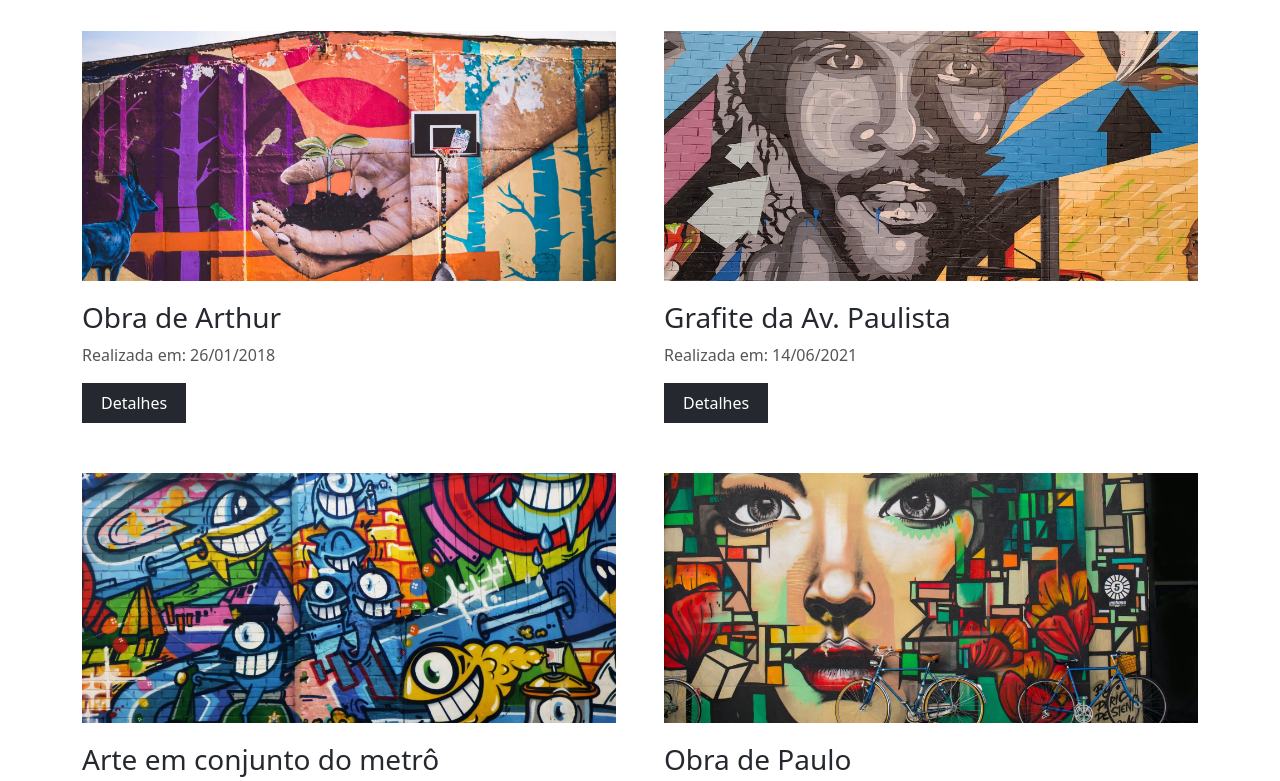
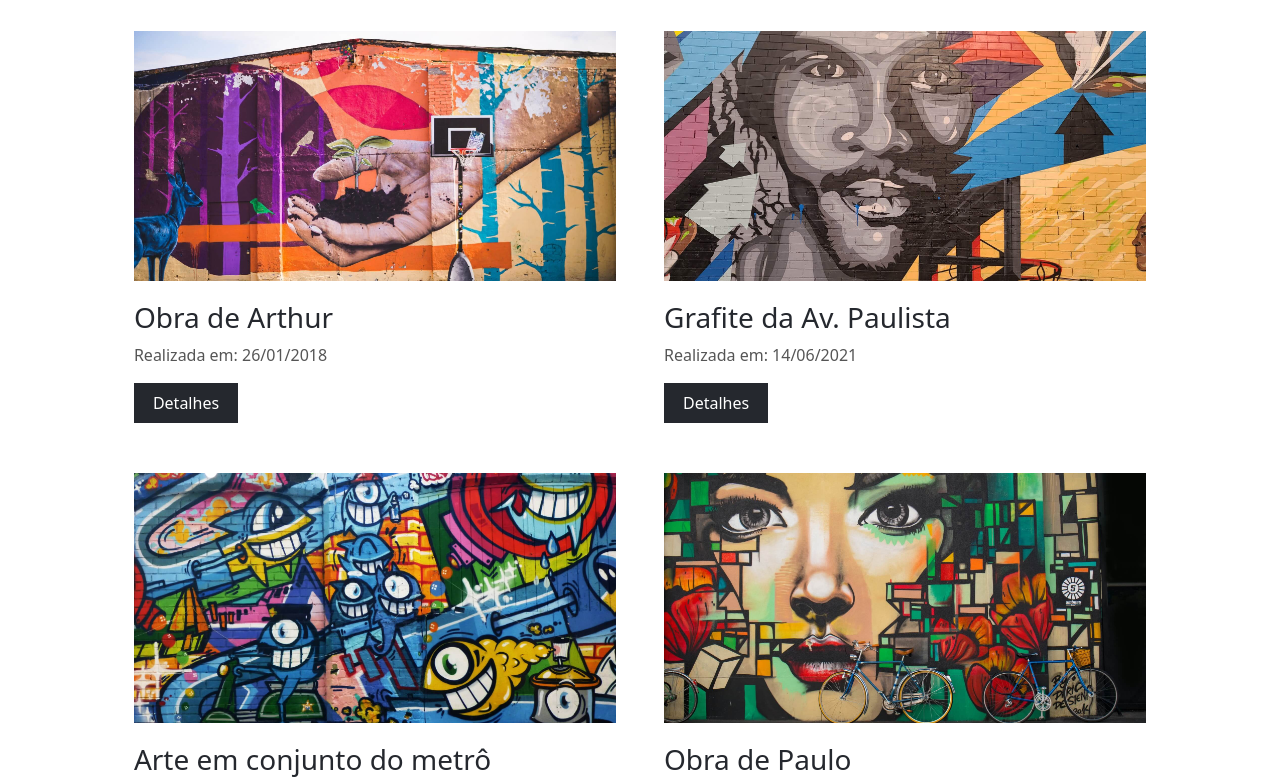
Before and after one commit to PauloBacelar/art-landing-page, a plain HTML site: page index.html in a window 1280 px wide. Shown: the part 682-1463 px from the top of the page. Drawn offline with nearby package versions, Linux system fonts and the light colour scheme.

Commit message:
Fixed overflow-x elements

```diff
--- a/css/style.css
+++ b/css/style.css
@@ -118,3 +118,8 @@ i {
   height: 250px;
   margin-bottom: 20px;
 }
+
+.row {
+  margin: 0 auto;
+  max-width: 95%;
+}
```
